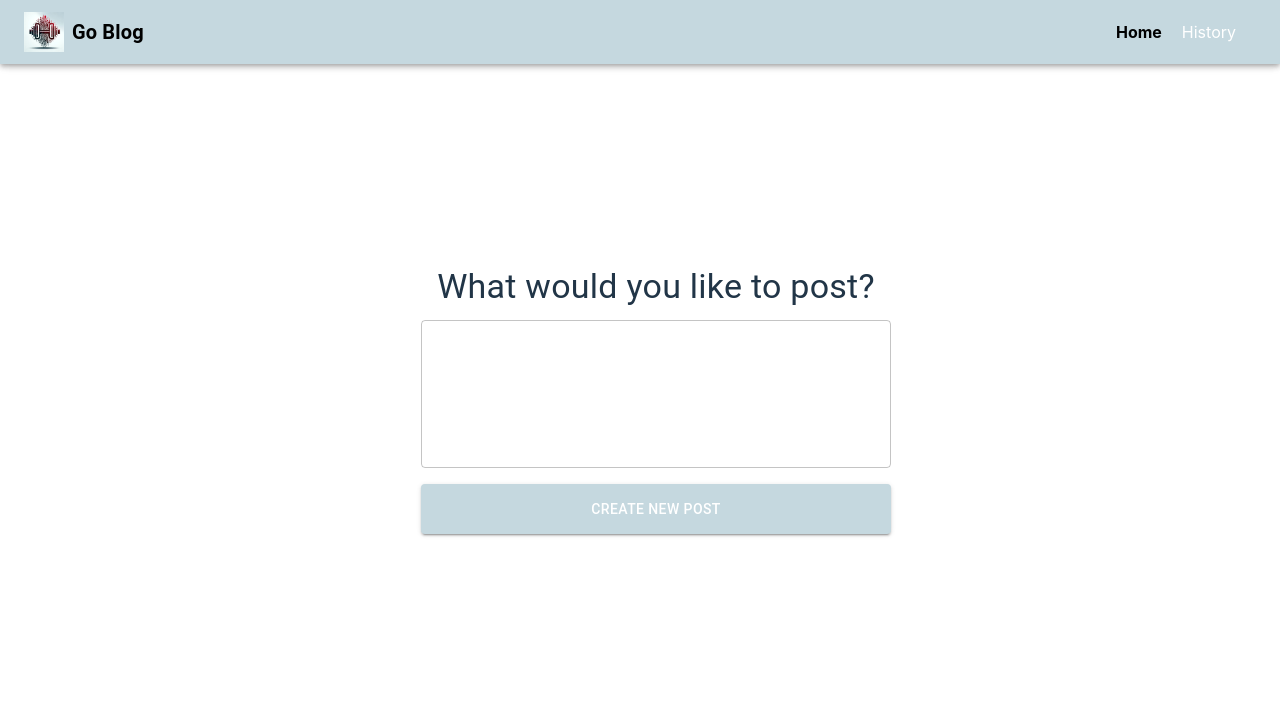
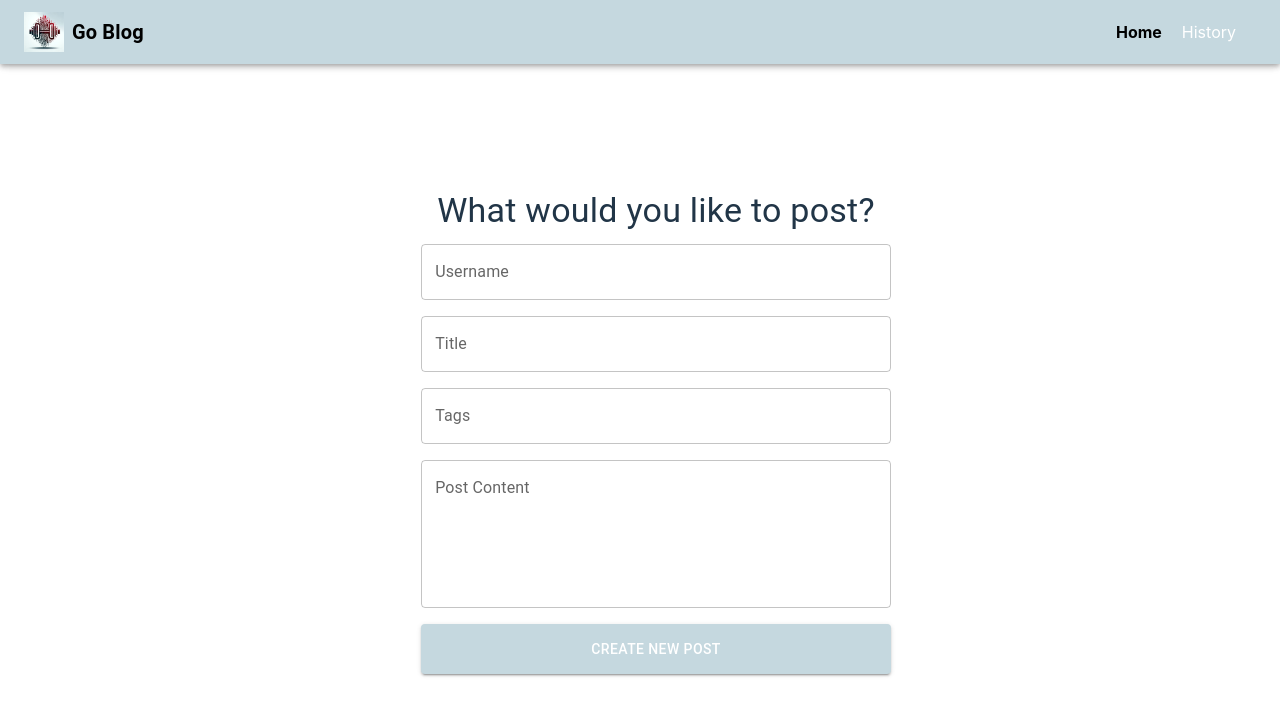
Before and after one commit to lifeoncruzcontrol/Go-Blog, a React (Vite) app in the folder frontend/: page / in a window 1280 px wide. Shown: the top 716 px of the page. Built offline with nearby package versions, Linux system fonts and the light colour scheme.

Commit message:
Added author, title, and tags fields

```diff
--- a/frontend/src/pages/Home.tsx
+++ b/frontend/src/pages/Home.tsx
@@ -1,7 +1,14 @@
-import React from "react";
-import { TextField, Typography, Button, Box } from "@mui/material";
+import React, { useState } from "react";
+import { TextField, Typography, Button, Box, Toolbar, Chip, Autocomplete } from "@mui/material";
+
+const existingTags = ["React", "FastAPI", "MongoDB", "TypeScript"];
 
 const Home: React.FC = () => {
+    const [username, setUsername] = useState<string>("");
+    const [title, setTitle] = useState<string>("");
+    const [postText, setPostText] = useState<string>("");
+    const [tags, setTags] = useState<string[]>([]);
+
     return (
         <Box
             display="flex"
@@ -9,21 +16,64 @@ const Home: React.FC = () => {
             alignItems="center"
             justifyContent="center"
             width="100%"
-            maxWidth={600} // Adjust max width for better responsiveness
-            mx="auto" // Centers horizontally
-            p={2} // Adds padding for better spacing
+            maxWidth={600}
+            mx="auto"
+            p={2}
         >
+            {/* Spacer to prevent overlap with fixed navbar */}
+            <Toolbar />
+
             <Typography variant="h4" gutterBottom textAlign="center">
                 What would you like to post?
             </Typography>
 
+            {/* Username Field */}
+            <TextField
+                fullWidth
+                label="Username"
+                variant="outlined"
+                value={username}
+                onChange={(e) => setUsername(e.target.value)}
+                sx={{ mb: 2 }}
+            />
+
+            {/* Title Field */}
+            <TextField
+                fullWidth
+                label="Title"
+                variant="outlined"
+                value={title}
+                onChange={(e) => setTitle(e.target.value)}
+                sx={{ mb: 2 }}
+            />
+
+            {/* Tags Field */}
+            <Autocomplete
+                multiple
+                freeSolo
+                options={existingTags}
+                value={tags}
+                onChange={(event, newValue) => setTags(newValue)}
+                renderTags={(value, getTagProps) =>
+                    value.map((option, index) => (
+                        <Chip label={option} {...getTagProps({ index })} />
+                    ))
+                }
+                renderInput={(params) => <TextField {...params} label="Tags" variant="outlined" />}
+                sx={{ mb: 2, width: "100%" }}
+            />
+
+            {/* Post Text Field */}
             <TextField
                 fullWidth
                 multiline
-                minRows={5} // Reduced for better scaling on mobile
-                maxRows={10} // Allows it to expand
+                minRows={5}
+                maxRows={10}
+                label="Post Content"
                 variant="outlined"
-                sx={{ mb: 2 }} // Adds spacing below the text field
+                value={postText}
+                onChange={(e) => setPostText(e.target.value)}
+                sx={{ mb: 2 }}
             />
 
             <Button
@@ -33,7 +83,7 @@ const Home: React.FC = () => {
                     height: 50,
                     backgroundColor: '#c5d8df',
                     '&:hover': {
-                        backgroundColor: '#a3b7c7', // Optional: darkens the button on hover
+                        backgroundColor: '#a3b7c7',
                     }
                 }}
             >
```
